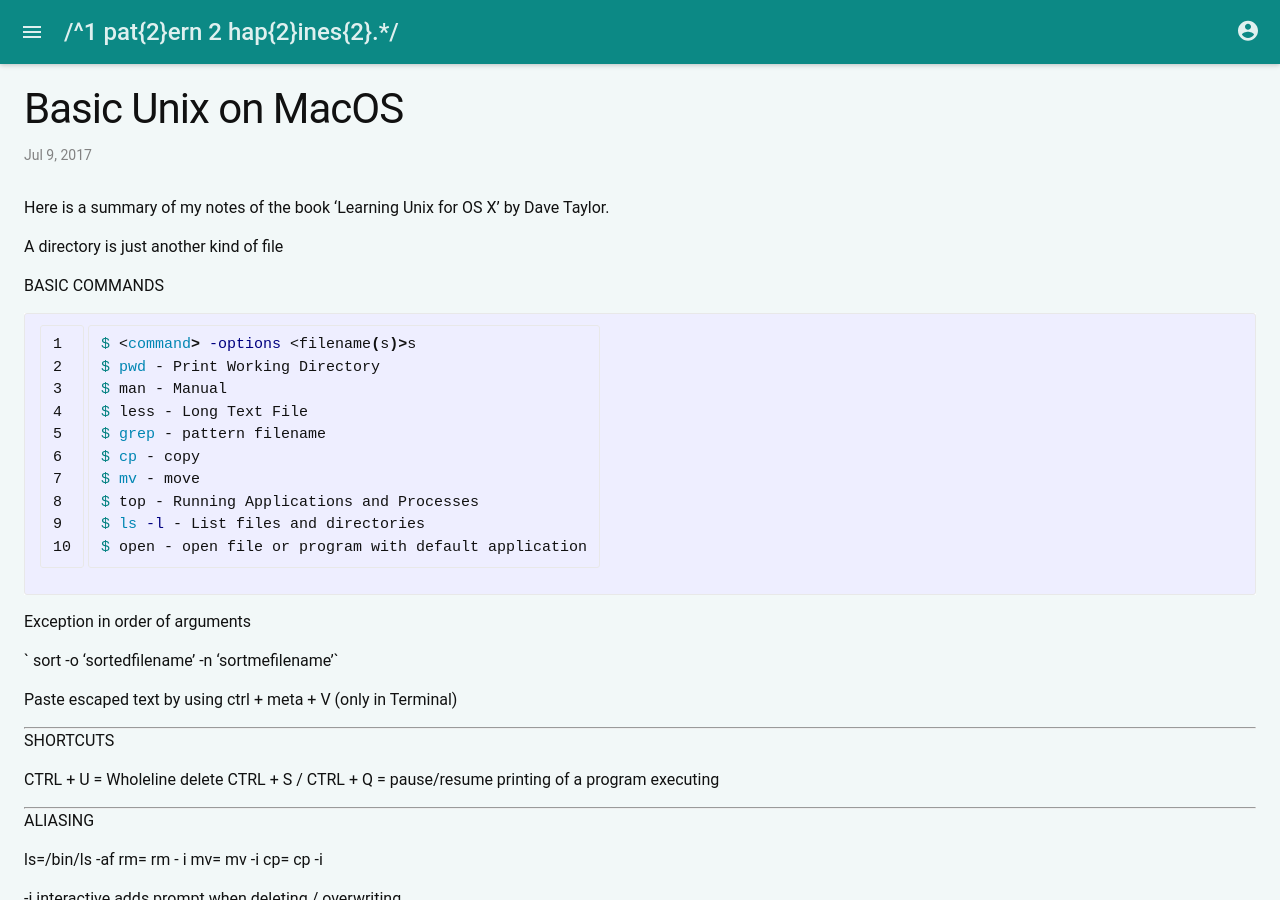
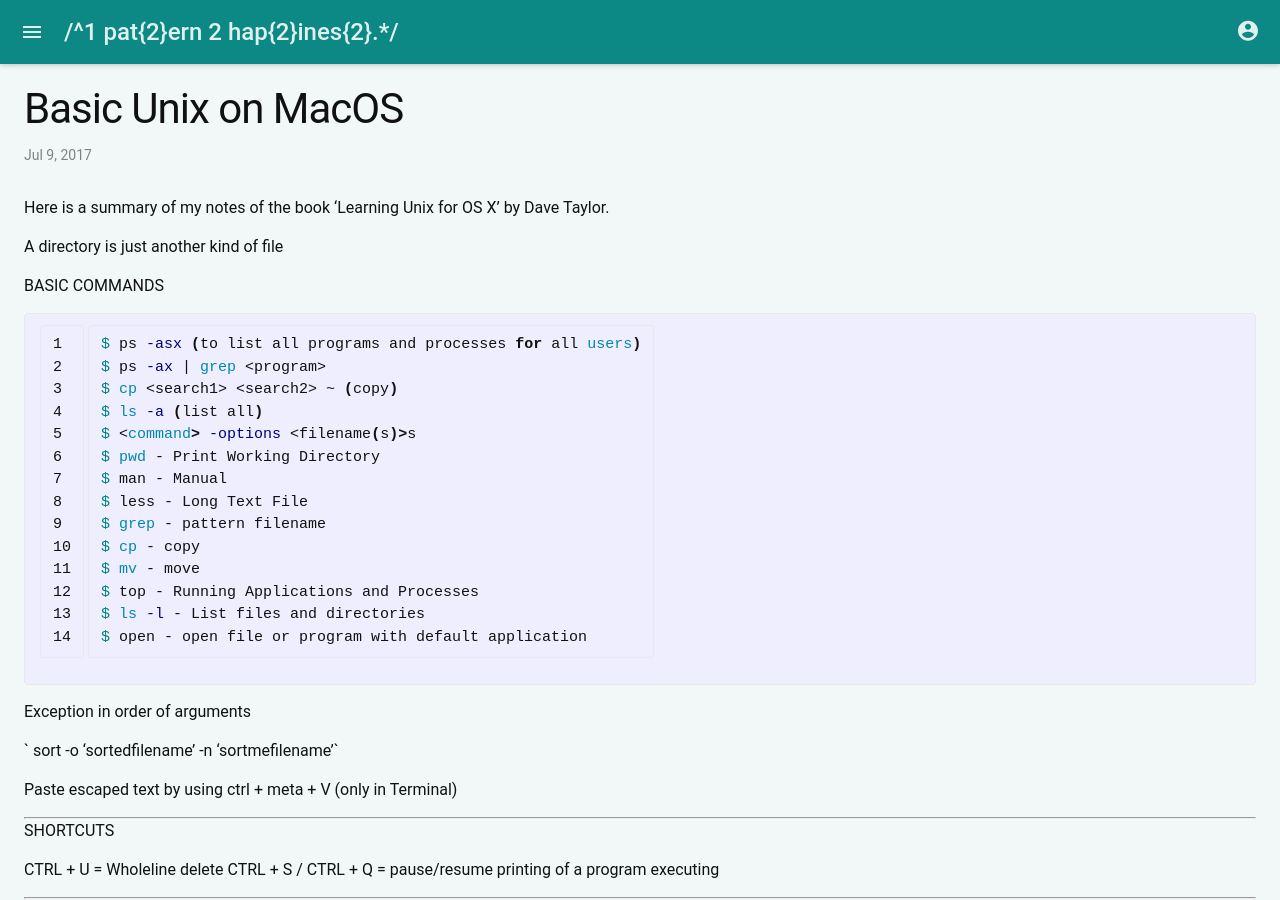
Before and after one commit to natachatomkinson/archived-personal-website, a Jekyll site: the page built from src/_posts/2017-07-09-basic-unix-on-mac-оs.md, in a window 1280 px wide and 900 px high. Built offline with Jekyll 4.4.1, drawn with Linux system fonts in a browser that asks for light colours; some web fonts are replaced; a script that is not in the unit is left out; some of the changed text lies outside the part shown.

Commit message:
Add button, edit post

```diff
--- a/js/components/Homepage.less
+++ b/js/components/Homepage.less
@@ -21,4 +21,8 @@
     }
   }
 
+  .button {
+    margin-left: 48px;
+  }
+
 }
--- a/src/_posts/2017-07-09-basic-unix-on-mac-оs.md
+++ b/src/_posts/2017-07-09-basic-unix-on-mac-оs.md
@@ -24,6 +24,10 @@ A directory is just another kind of file
 BASIC COMMANDS
 
 {% highlight bash linenos %}
+$ ps -asx (to list all programs and processes for all users)
+$ ps -ax | grep <program>
+$ cp <search1> <search2> ~ (copy)
+$ ls -a (list all)
 $ <command> -options <filename(s)>s
 $ pwd - Print Working Directory
 $ man - Manual
@@ -209,3 +213,19 @@ LOGIN SHELL
 chsh
 
 ---
+
+VI(M)
+
+---
+
+Mac to Unix
+
+`$ m2u maxfile unixfile`
+
+Unix to Mac
+
+`$u2m unixfile macfile`
+
+for fixing returns
+
+---
```
Also changed, not shown: js/components/Homepage.js (+13 -2 lines).
